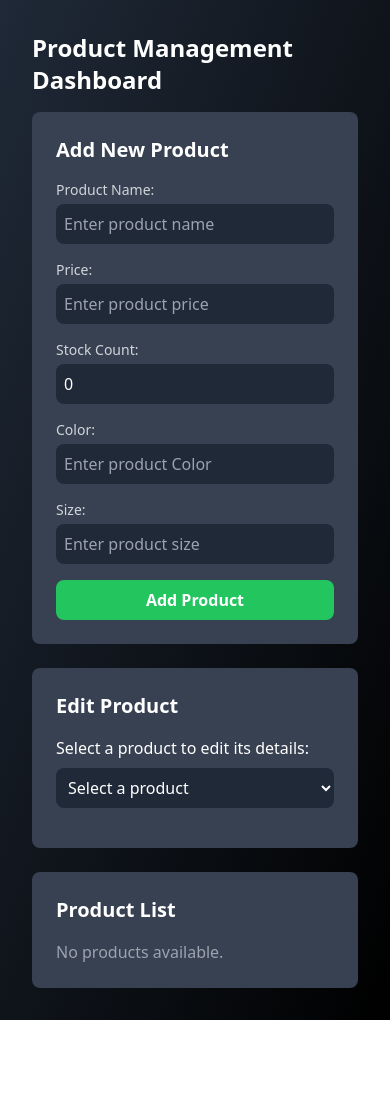
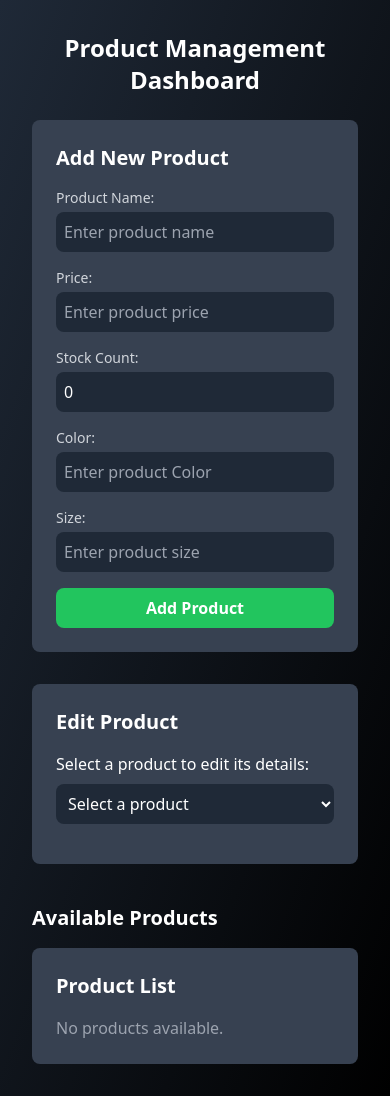
Before and after one commit to Nisham-N-K/Vikncodes_Frontend, a React (Create React App) app in the folder vikncodes/: page / in a window 390 px wide. Before the commit the page ends 1020 px from the top, so only its background shows below. Built offline with nearby package versions, Linux system fonts and the light colour scheme.

Commit message:
updated this syle in Responsiveness

```diff
--- a/vikncodes/src/App.jsx
+++ b/vikncodes/src/App.jsx
@@ -24,15 +24,20 @@ const App = () => {
 
   return (
     <div className="min-h-screen px-8 py-8 bg-gradient-to-br from-gray-800 to-black text-white">
-      <h1 className="text-2xl font-bold mb-4">Product Management Dashboard</h1>
-      <div className="grid grid-cols-1 sm:grid-cols-2 gap-6">
+      <h1 className="text-2xl sm:text-3xl font-bold mb-6 text-center">
+        Product Management Dashboard
+      </h1>
+
+      <div className="grid grid-cols-1 lg:grid-cols-2 gap-8">
         <ProductForm addProduct={addProduct} />
         <StockManagement
           products={products}
           updateProductStock={updateProductStock}
         />
       </div>
-      <div className="mt-6">
+
+      <div className="mt-10">
+        <h2 className="text-xl font-semibold mb-4">Available Products</h2>
         <ProductList products={products} deleteProduct={deleteProduct} />
       </div>
     </div>
--- a/vikncodes/src/components/ProductList.jsx
+++ b/vikncodes/src/components/ProductList.jsx
@@ -33,10 +33,10 @@ const ProductList = ({ products, deleteProduct }) => {
   };
 
   return (
-    <div className="p-6 bg-gray-700 rounded-lg">
+    <div className="p-6 bg-gray-700 rounded-lg overflow-x-auto">
       <h2 className="text-xl font-semibold mb-4">Product List</h2>
       {products.length > 0 ? (
-        <table className="w-full text-left">
+        <table className="w-full min-w-max text-left">
           <thead>
             <tr className="bg-gray-800">
               <th className="py-2 px-4">Product</th>
```
Also changed, not shown: 1 other file (tests, documents, lock files or other folders).
